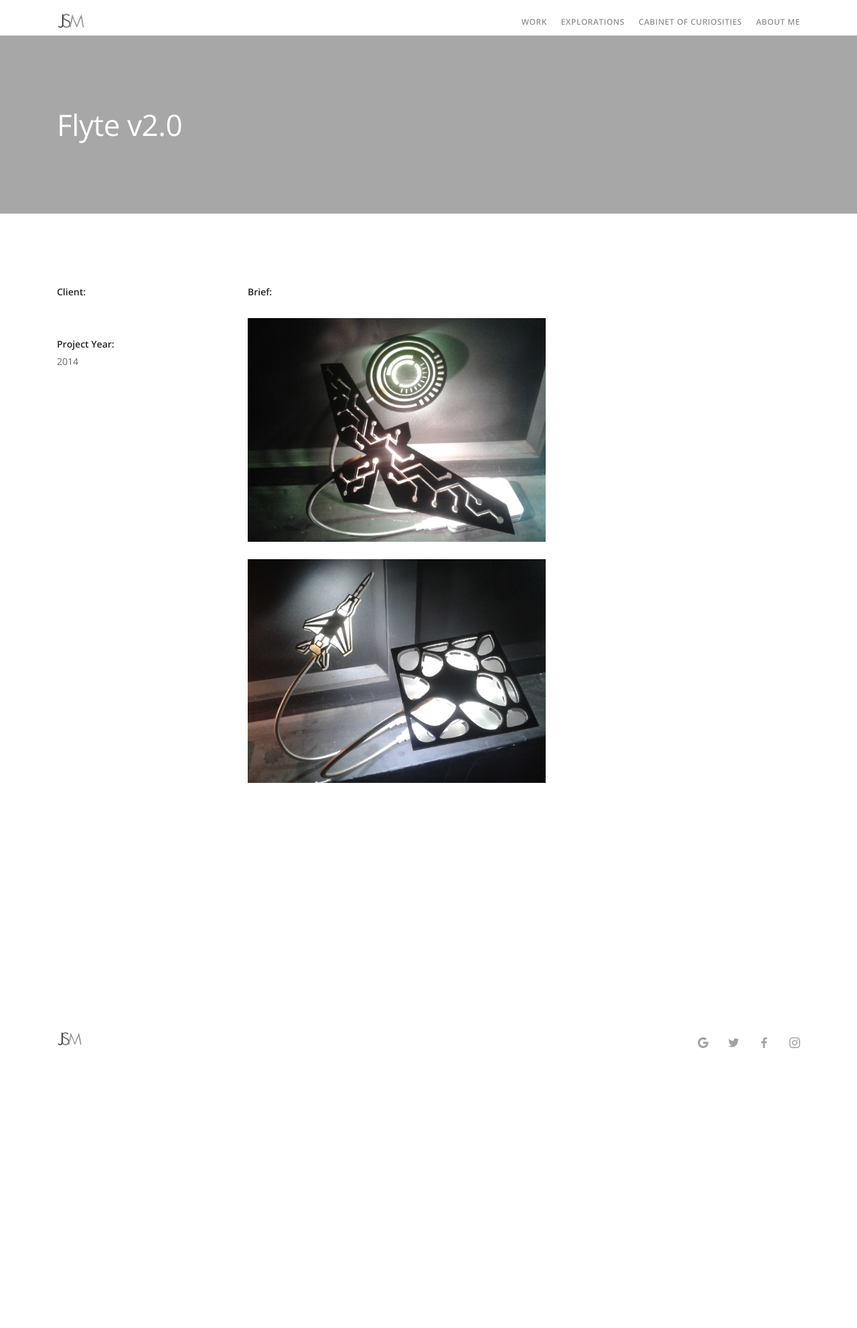
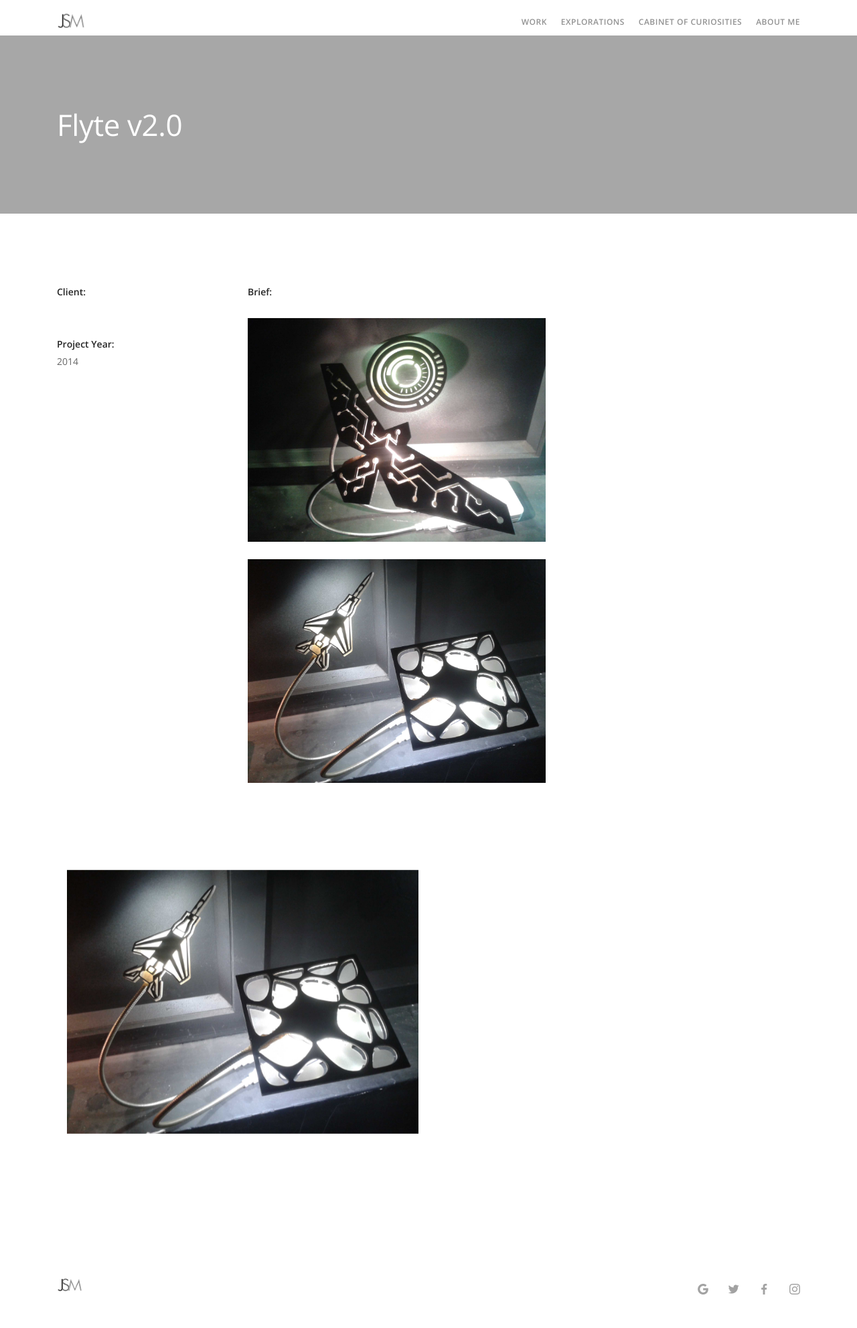
Before and after one commit to jesalmehta/jesalmehta.github.io, a Jekyll site: the page built from _work/flyte-v2-dot-0.markdown, in a window 1280 px wide. Shown: the whole page at 67% size. Built offline with Jekyll 4.4.1, drawn with Linux system fonts in a browser that asks for light colours; some web fonts are replaced; before the commit the page ends 1615 px from its top, so only the background shows below that.

Commit message:
Update from Forestry.io - Updated flyte-v2-dot-0.markdown

```diff
--- a/_work/flyte-v2-dot-0.markdown
+++ b/_work/flyte-v2-dot-0.markdown
@@ -1,12 +1,15 @@
 ---
 title: Flyte v2.0
-date: 2017-07-22 00:17:00 +05:30
+date: 2017-07-21 18:47:00 +0000
 position: 11
 square featured image: "/uploads/Flyte-2-thumb.jpg"
 year: 2014
 Client: Renata Lighting
 Project link:
 Brief text: A series of USB lights for kids
+images:
+- image: "/uploads/2014_1007_114735_lite.jpg"
+  caption: Flyte prototypes
+
 ---
-
-![2014_1007_114711_lite.jpg](/uploads/2014_1007_114711_lite.jpg)![2014_1007_114735_lite.jpg](/uploads/2014_1007_114735_lite.jpg)
+![2014](/uploads/2014_1007_114711_lite.jpg)![2014](/uploads/2014_1007_114735_lite.jpg)
```
